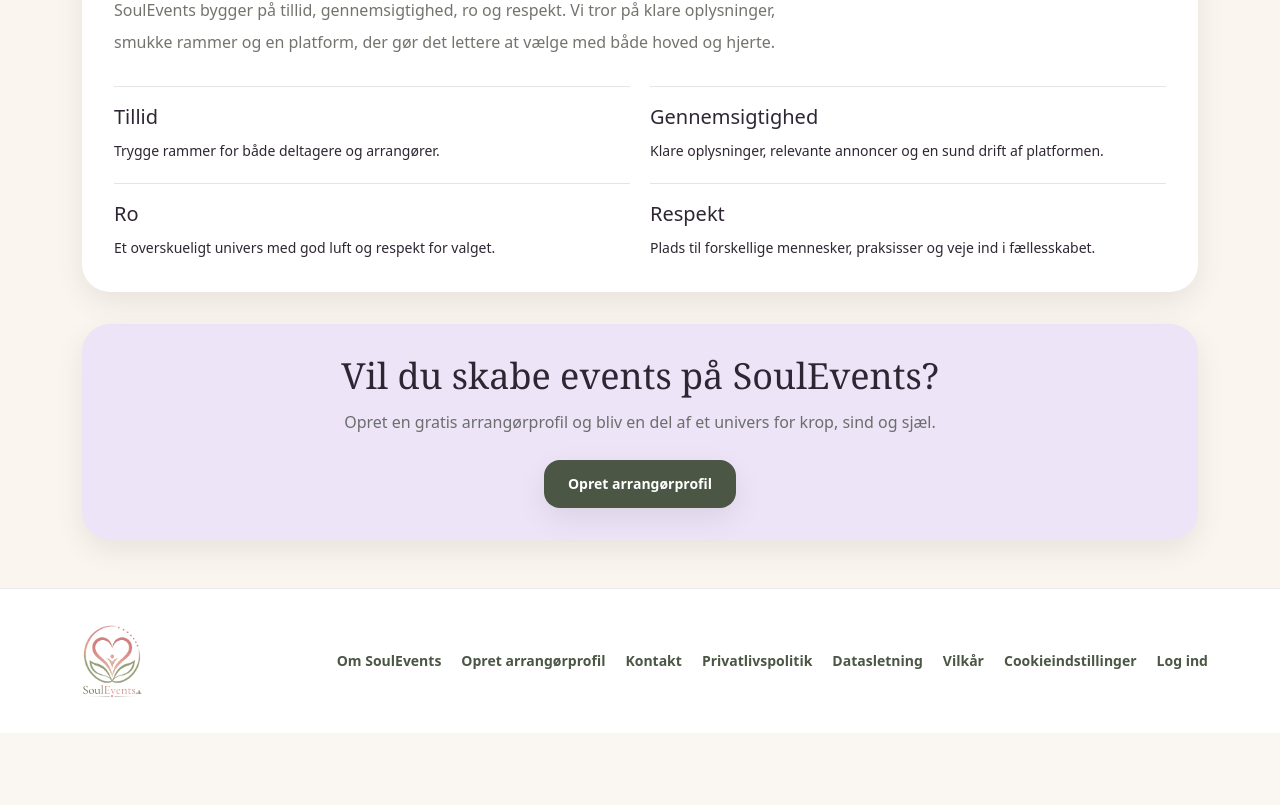
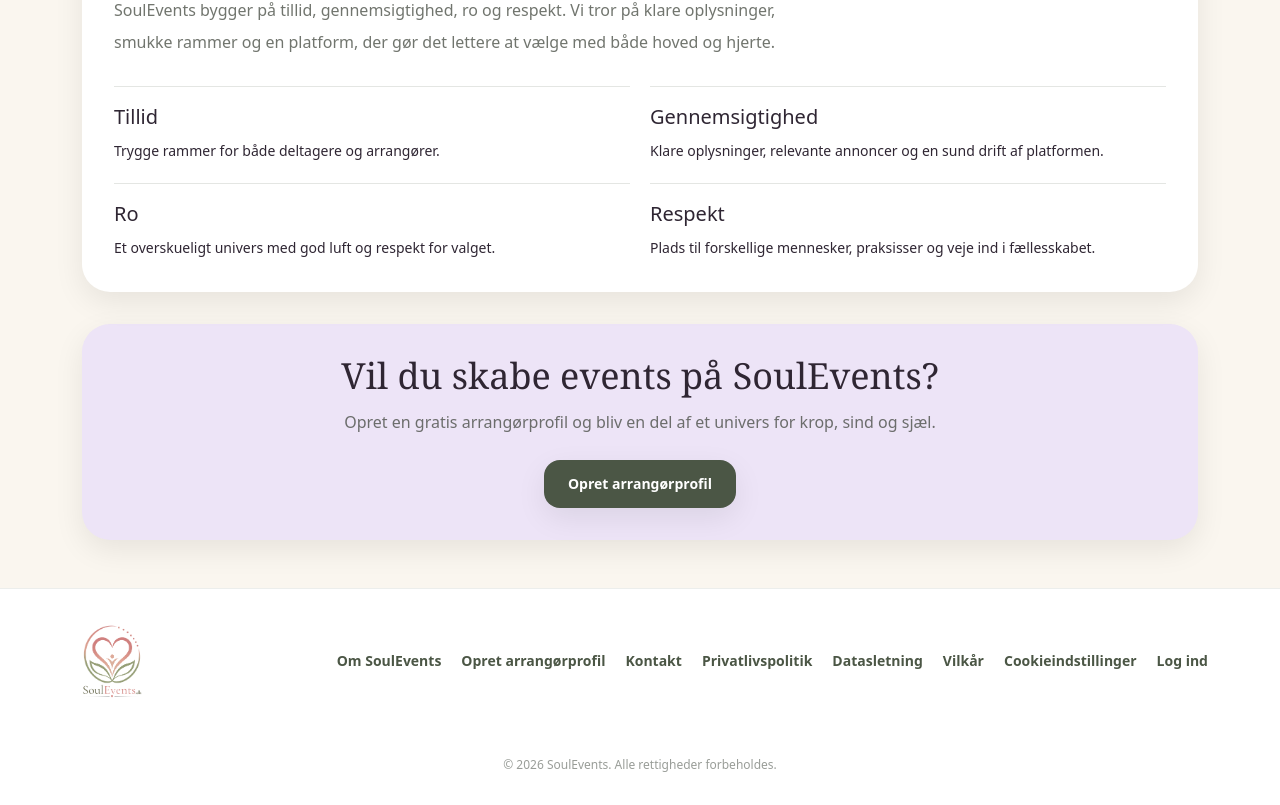
Before and after one commit to CodeDog75/SoulEvents.dk, a Next.js app: page /about in a window 1280 px wide. Shown: the part 3288-4093 px from the top of the page. Before the commit the page ends 4021 px from the top, so only its background shows below. Built offline with nearby package versions, Linux system fonts and the light colour scheme; no server answers; the database is empty.

Commit message:
Add footer copyright notice

```diff
--- a/src/components/site-footer-login.tsx
+++ b/src/components/site-footer-login.tsx
@@ -33,6 +33,9 @@
           </Link>
         </div>
       </div>
+      <p className="mx-auto mt-6 max-w-[1200px] px-5 pb-8 text-center text-xs text-ink/50 sm:px-8">
+        © 2026 SoulEvents. Alle rettigheder forbeholdes.
+      </p>
     </footer>
   );
 }
```
